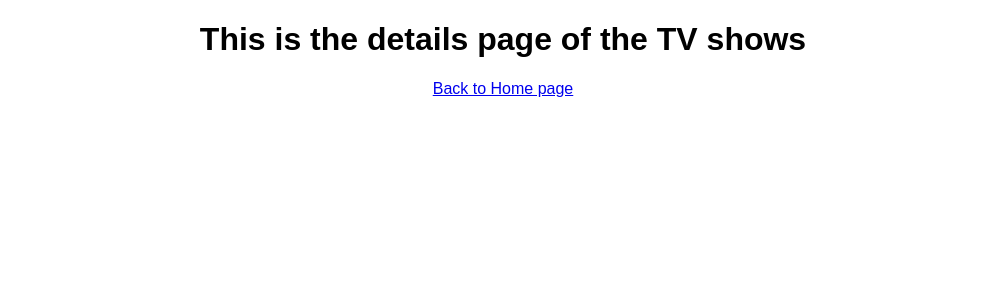
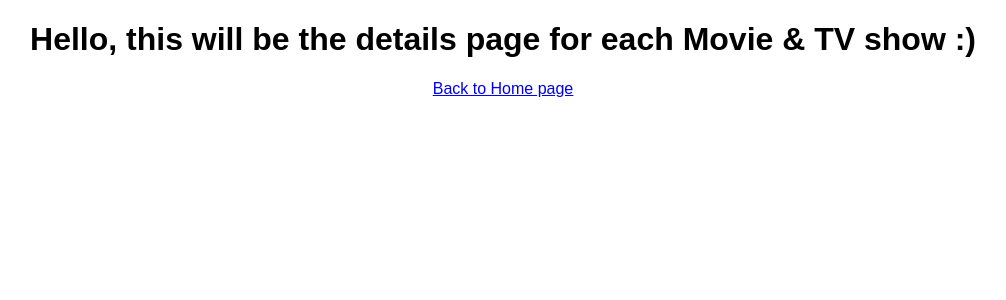
Before and after one commit to MartaBekyarska/bekflix, a React (Create React App) app: page /blackmirror in a window 1280 px wide. Shown: the top 300 px of the page, without its empty margins (137-1143 px from the left). Built offline with nearby package versions, Linux system fonts and the light colour scheme.

Commit message:
State added for the details page

```diff
--- a/src/components/App.js
+++ b/src/components/App.js
@@ -4,6 +4,7 @@
 import Gallery from './Gallery';
 
 class App extends Component {
+
   render() {
     return (
       <Router>
--- a/src/components/Details.js
+++ b/src/components/Details.js
@@ -1,11 +1,30 @@
-import React from 'react';
+import React, { Component } from 'react';
 import { Link } from 'react-router-dom';
-const Details = () => {
-    return (
-        <div>
-            <h1>This is the details page of the TV shows</h1>
-            <Link to="/">Back to Home page</Link>
-        </div>
-    );
+
+
+class Details extends Component {
+    constructor(props) {
+        super(props);
+
+        this.state = {
+            message: null
+        }
+    }
+
+    componentDidMount() {
+        setTimeout( () => {
+            this.setState({
+                message: "Hello, this will be the details page for each Movie & TV show :)"
+            });
+        }, 3000);
+    }
+    render() {
+        return (
+            <div>
+                <h1>{this.state.message}</h1>
+                <Link to="/">Back to Home page</Link>
+            </div>
+        );
+    }
 }
 export default Details;
```
